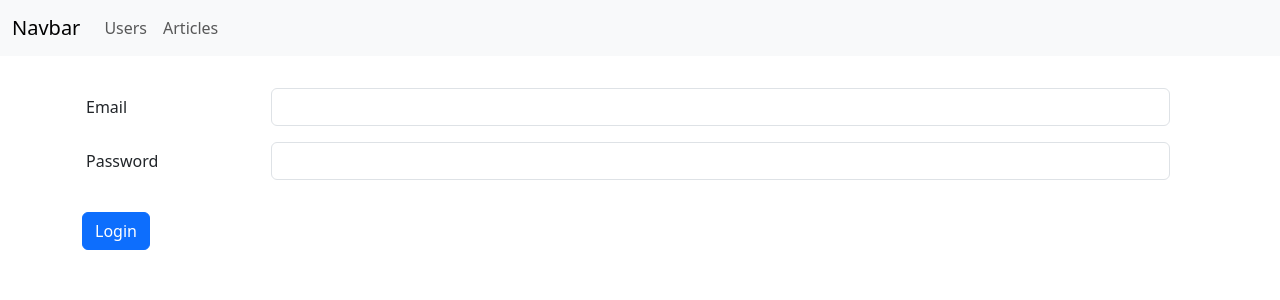
After one commit to BogatyrevDm/FlaskGB_HW, a Flask app: page /login in a window 1280 px wide. The commit adds this page. Shown: the top 300 px of the page. Run offline with Flask 3, Linux system fonts and the light colour scheme; some libraries are stand-ins or nearby versions.

Commit message:
lesson3 (#6)
* lesson3

* adding user model

* adding login form

* adding logout and user mixin

```diff
--- /dev/null
+++ b/blog/auth/views.py
@@ -0,0 +1,31 @@
+from werkzeug.security import check_password_hash
+from flask import Blueprint, render_template, redirect, request, url_for, flash
+from flask_login import logout_user, login_user, login_required
+from werkzeug.exceptions import NotFound
+
+auth = Blueprint("auth", __name__, static_folder='../static')
+
+
+@auth.route('/login', methods=['POST', "GET"])
+def login():
+    if request.method == 'GET':
+        return render_template('auth/login.html')
+    email = request.form.get('email')
+    password = request.form.get('password')
+
+    from blog.models import User
+
+    user = User.query.filter_by(email=email).first()
+
+    if not user or not check_password_hash(user.password, password):
+        flash('Check your login!')
+        return redirect(url_for('.login'))
+    login_user(user)
+    return redirect(url_for('user.profile', pk=user.id))
+
+
+@auth.route('/logout')
+@login_required
+def logout():
+    logout_user()
+    return redirect(url_for('.login'))
--- /dev/null
+++ b/blog/config.cfg
@@ -0,0 +1,2 @@
+DEBUG = True
+DATABASE_URI = "sqlite:///project.db"
--- /dev/null
+++ b/blog/templates/auth/login.html
@@ -0,0 +1,38 @@
+{% extends 'base.html' %}
+
+{% block title %}
+Login page
+{% endblock %}
+
+{% block body %}
+<div class="row">
+    <div class="col mt-3">
+        {% with messages = get_flashed_messages() %}
+        {% if messages %}
+        <div class="alert alert-danger" role="alert">
+            {{messages[0]}}
+        </div>
+        {% endif %}
+        {% endwith %}
+        <form class="row g-3 mt-3" method="post" action="{{url_for('auth.login')}}">
+            <div class="mb-3 row">
+                <label for="email" class="col-sm-2 col-form-label">Email</label>
+                <div class="col-sm-10">
+                    <input type="text" class="form-control" id="email" name="email">
+                </div>
+            </div>
+            <div class="mb-3 row">
+                <label for="password" class="col-sm-2 col-form-label">Password</label>
+                <div class="col-sm-10">
+                    <input type="password" class="form-control" id="password" name="password">
+                </div>
+            </div>
+            <div class="col-auto">
+                <button type="submit" class="btn btn-primary mb-3">Login</button>
+            </div>
+        </form>
+    </div>
+</div>
+
+
+{% endblock %}
--- a/blog/templates/navbar.html
+++ b/blog/templates/navbar.html
@@ -12,6 +12,11 @@
         <li class="nav-item">
           <a class="nav-link" href="{{url_for('article.article_list')}}">Articles</a>
         </li>
+        {% if current_user.is_authenticated%}
+          <li class="nav-item">
+            <a class="nav-link" href="{{url_for('auth.logout')}}">Logout</a>
+          </li>
+        {% endif %}
       </ul>
     </div>
   </div>
--- a/blog/templates/users/list.html
+++ b/blog/templates/users/list.html
@@ -7,10 +7,10 @@ Users list
 <div class="row">
     <div class="col">
         <h1>Users</h1>
-        {% for user_id in users %}
+        {% for user in users %}
         <ul>
             <li>
-                <a href="{{url_for('user.get_user', pk=user_id)}}">{{users[user_id]}}</a>
+                <a href="{{url_for('user.profile', pk=user.id)}}">{{user.email}}</a>
             </li>
         </ul>
         {% endfor %}
--- a/blog/templates/users/details.html
+++ b/blog/templates/users/profile.html
@@ -4,5 +4,5 @@
 {% endblock %}
 
 {% block body %}
-    <h1>{{user_name}}</h1>
+    <h1>{{user.email}}</h1>
 {% endblock %}
--- a/wsgi.py
+++ b/wsgi.py
@@ -1,5 +1,5 @@
-from blog.app import create_app
-
+from blog.app import create_app, db
+from werkzeug.security import generate_password_hash
 app = create_app()
 
 if __name__ == "__main__":
@@ -7,3 +7,18 @@ if __name__ == "__main__":
         host='0.0.0.0',
         debug=True,
     )
+
+
+@app.cli.command('init-db')
+def init_db():
+    db.create_all()
+
+
+@app.cli.command('create-users')
+def create_users():
+    from blog.models import User
+
+    db.session.add(
+        User(email='name@name.com', password=generate_password_hash('test123'))
+    )
+    db.session.commit()
```
Also changed, not shown: blog/app.py (+29 -3 lines), blog/article/views.py (+5 -3 lines), blog/models.py (added, +11 -0 lines), blog/user/views.py (+11 -10 lines), blog/auth/__init__.py (added), instance/project.db (added).
